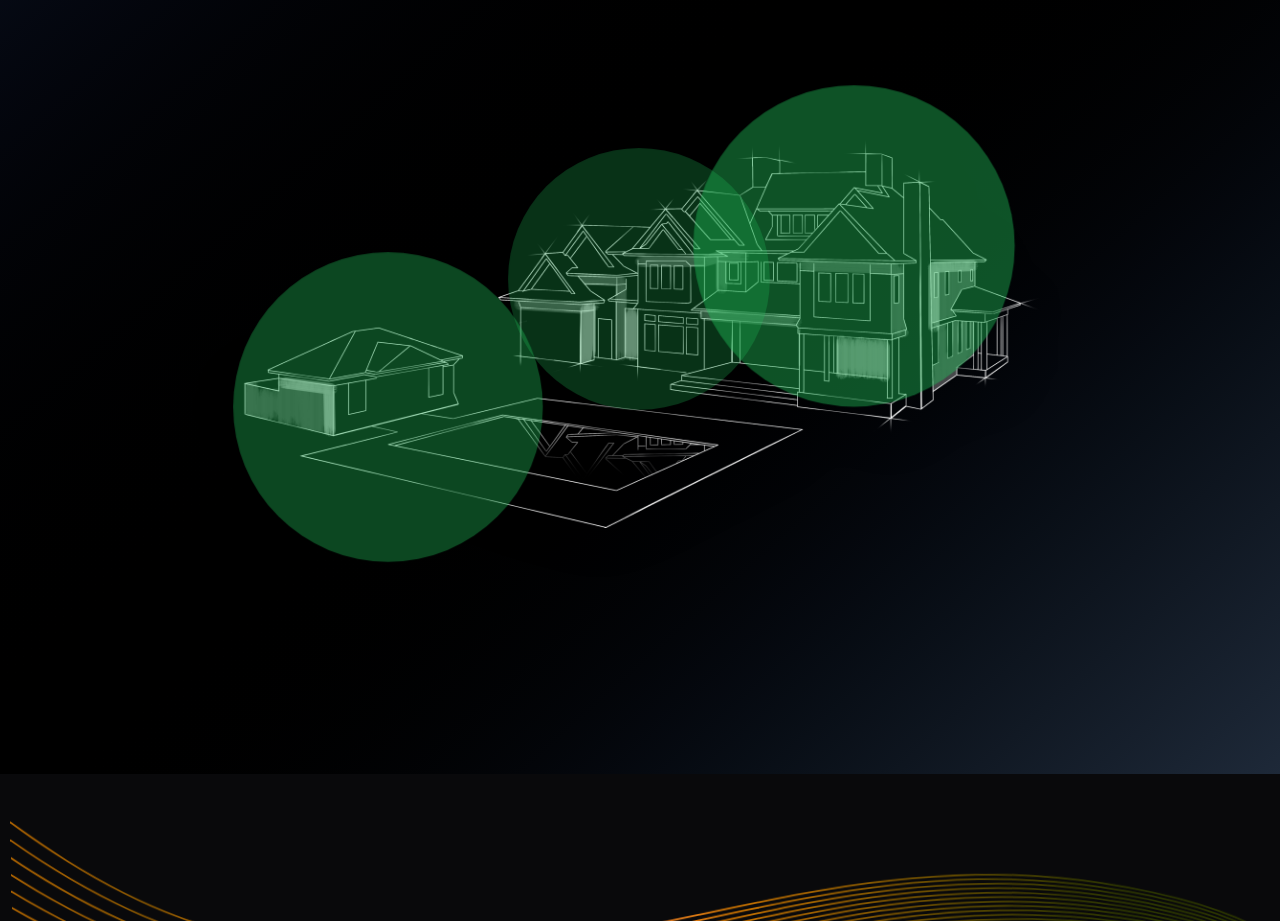
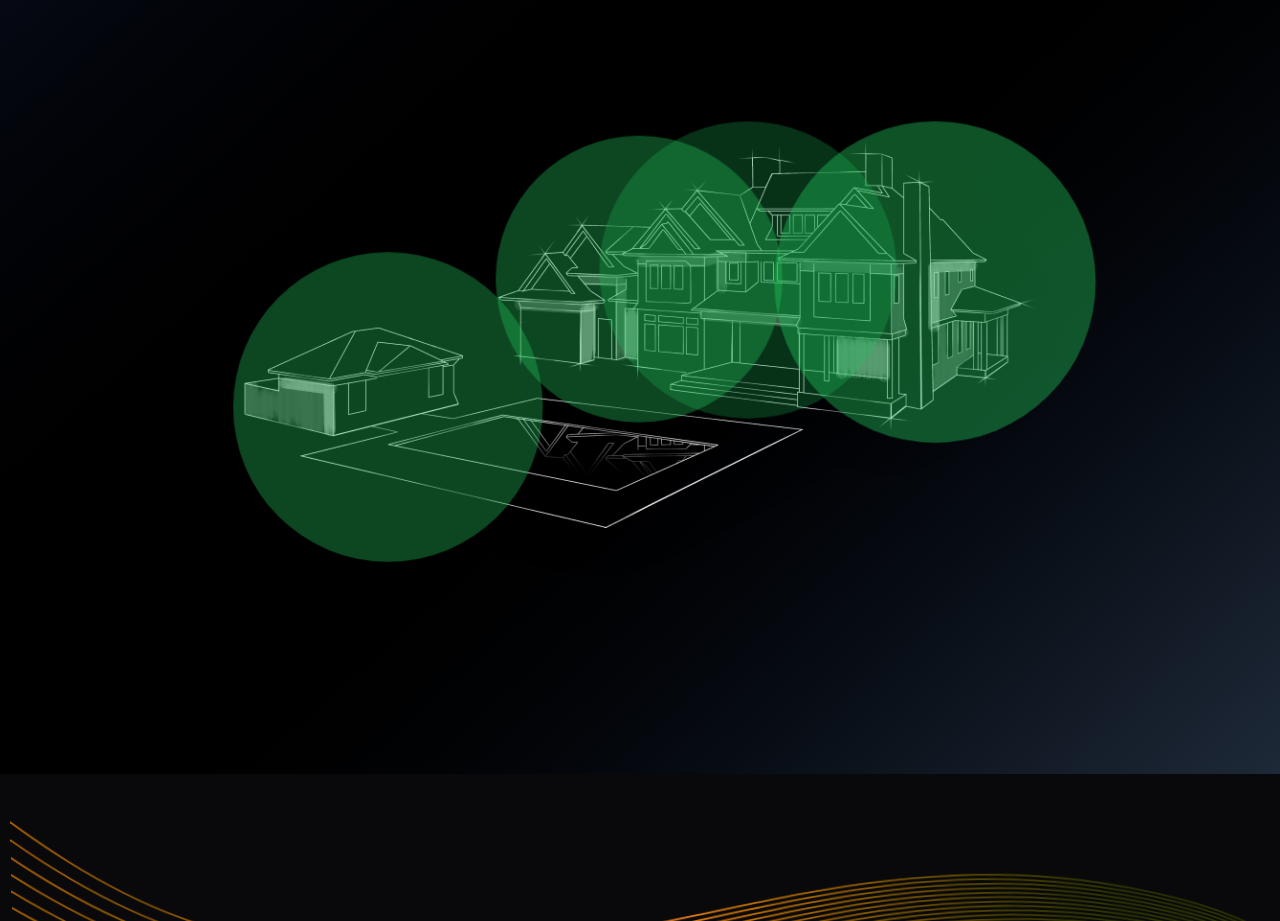
Before and after one commit to jafarimurtaza/luxifi-web, a Next.js app: page / in a window 1280 px wide. Shown: the part 2060-2981 px from the top of the page. Built offline with nearby package versions, Linux system fonts and the light colour scheme.

Commit message:
Added extra coverage and merged codes

```diff
--- a/src/app/components/HomeMain/BackgroundPaths.jsx
+++ b/src/app/components/HomeMain/BackgroundPaths.jsx
@@ -16,7 +16,7 @@ export default function BackgroundPaths({
       <RenderSectionVideo videoPath="/videos/home-page-video.mp4" />
 
       {/* Content */}
-      <div className="relative z-10 container mx-auto px-4 md:px-6 text-center pb-20 sm:pb-28 md:pb-32">
+      <div className="relative z-10 container mx-auto px-4 md:px-6 text-center pb-20 sm:pb-28 md:pb-32 lg:top-auto top-[7rem">
         <motion.div
           initial={{ opacity: 0 }}
           animate={{ opacity: 1 }}
@@ -49,17 +49,14 @@ export default function BackgroundPaths({
           <Description description="Proudly Serving Houston & Surrounding Areas" />
 
           <div className="inline-block mt-6 group relative bg-gradient-to-b from-black/10 to-white/10 dark:from-white/10 dark:to-black/10 p-px rounded-2xl backdrop-blur-lg overflow-hidden shadow-lg hover:shadow-xl transition-shadow duration-300">
-            <button className="btn btn-xl btn-primary">
+            <button className="btn md:btn-xl btn-lg btn-primary">
               <Link
                 href="/contact#book-consultation"
                 className="opacity-90 group-hover:opacity-100 transition-opacity"
               >
                 BOOK A CONSULTATION{" "}
               </Link>
-              <span
-                className="ml-3 opacity-70 group-hover:opacity-100 group-hover:translate-x-1.5
-                                transition-all duration-300"
-              >
+              <span className="ml-3 opacity-70 group-hover:opacity-100 group-hover:translate-x-1.5 transition-all duration-300">
                 →
               </span>
             </button>
--- a/src/app/components/HomeMain/Luxifi/SolutionSection.jsx
+++ b/src/app/components/HomeMain/Luxifi/SolutionSection.jsx
@@ -6,7 +6,7 @@ import { motion } from "framer-motion";
 export default function SolutionSection() {
   return (
     <div className="min-h-screen lg:px-10 md:px-4 text-white bg-gradient-to-br from-gray-900 via-black to-gray-800">
-      <div className="container mx-auto px-4 sm:px-6 py-12 lg:py-20">
+      <div className="container mx-auto px-4 sm:px-6 py-4 lg:py-20">
         {/* Simple Header */}
         <div className="text-center mb-16">
           <h2 className="text-4xl md:text-5xl lg:text-6xl font-bold mb-8 leading-tight text-white">
@@ -57,15 +57,22 @@ export default function SolutionSection() {
                 <div className="absolute inset-0">
                   {/* Center overlap area */}
                   <div
-                    className="absolute lg:w-[252px] w-[100px] sm:w-[150px] md:w-[200px] lg:h-[252px] h-[100px] sm:h-[150px] md:h-[200px] rounded-full left-[62%] lg:left-[64%] top-[67%] lg:top-[69%] translate-x-[-50%] translate-y-[-50%]"
+                    className="absolute lg:w-[286px] w-[100px] sm:w-[150px] md:w-[200px] lg:h-[286px] h-[100px] sm:h-[150px] md:h-[200px] rounded-full left-[62%] lg:left-[78%] top-[67%] lg:top-[71%] translate-x-[-50%] translate-y-[-50%]"
                     style={{
                       backgroundColor: "rgb(34 197 94 / 71%)",
                       animation: "overlapGlow 6s ease-in-out infinite",
                     }}
                   />
+                  <div
+                    className="absolute lg:w-[252px] w-[100px] sm:w-[150px] md:w-[200px] lg:h-[252px] h-[100px] sm:h-[150px] md:h-[200px] rounded-full left-[78%] lg:left-[64%] top-[67%] lg:top-[69%] translate-x-[-50%] translate-y-[-50%]"
+                    style={{
+                      backgroundColor: "rgb(34 197 94 / 71%)",
+                      animation: "overlapGlow 3s ease-in-out infinite",
+                    }}
+                  />
 
                   <div
-                    className="absolute lg:w-[270px] w-[100px] sm:w-[150px] md:w-[200px] lg:h-[270px] h-[100px] sm:h-[150px] md:h-[200px] rounded-full right-[11%] top-[63%] lg:top-[63%] translate-x-[50%] translate-y-[-50%]"
+                    className="absolute lg:w-[270px] w-[100px] sm:w-[150px] md:w-[200px] lg:h-[270px] h-[100px] sm:h-[150px] md:h-[200px] rounded-full right-[2%] top-[63%] lg:top-[72%] translate-x-[50%] translate-y-[-50%]"
                     style={{
                       backgroundColor: "rgb(34 197 94 / 71%)",
                       animation: "overlapGlow 12s ease-in-out infinite",
```
